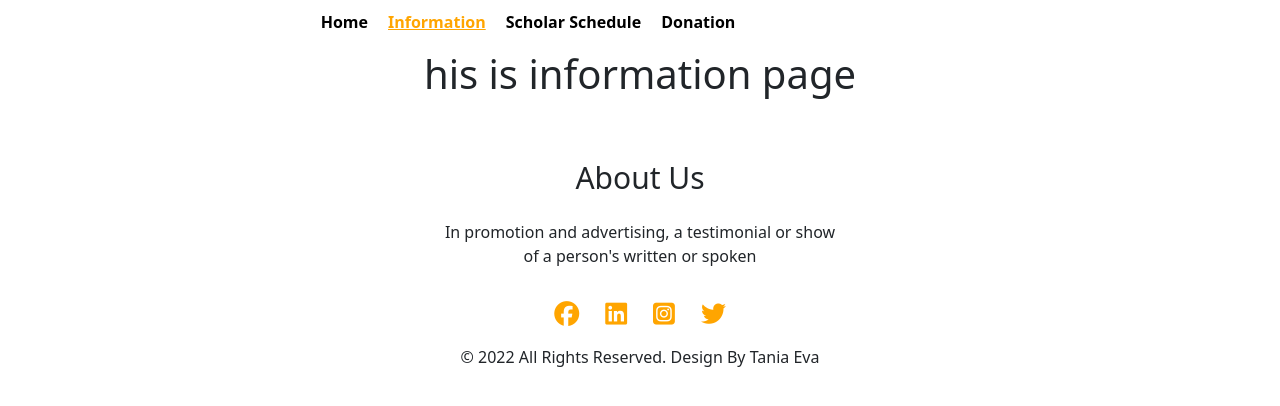
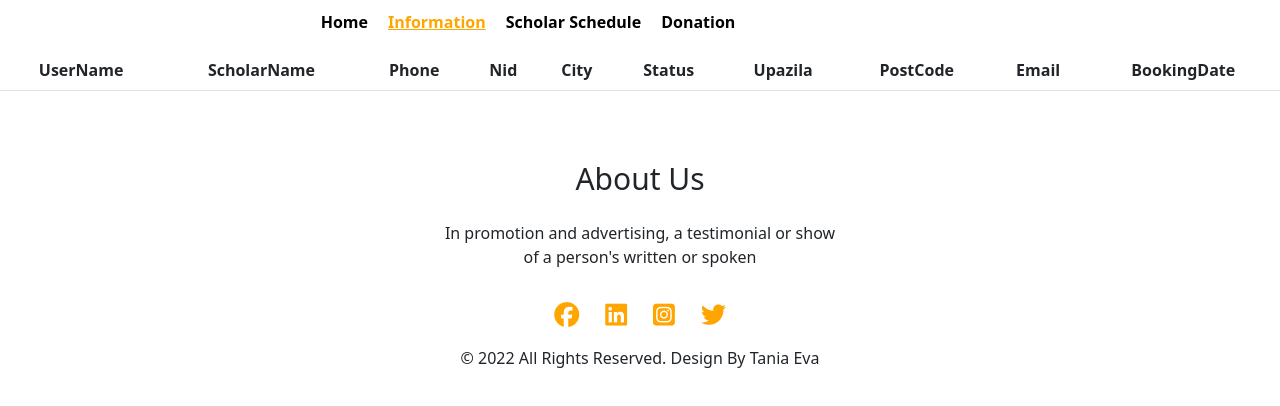
Before and after one commit to tanianasrin1/charity-based-react, a React (Create React App) app: page /information in a window 1280 px wide. Shown: the top 406 px of the page. Built offline with nearby package versions, Linux system fonts and the light colour scheme.

Commit message:
table page fixed

```diff
--- a/src/App.js
+++ b/src/App.js
@@ -1,4 +1,5 @@
 import './App.css';
+import React from 'react'
 import 'bootstrap/dist/css/bootstrap.min.css';
 import Header from './components/Header/Header';
 import {Routes, Route} from 'react-router-dom'
@@ -7,11 +8,16 @@ import Information from './components/Information/Information';
 import Donation from './components/Donation/Donation';
 import ScholarHome from './components/Scholar/ScholarHome';
 import Footer from './components/footer/Footer';
+import { useState } from 'react';
+export const InformationContext = React.createContext();
 
 function App() {
+  const [userInfo, setUserInfo ] = useState([]);
   return (
     <div className="App">
       <Header></Header>
+
+      <InformationContext.Provider value={[userInfo, setUserInfo ]}>
       <Routes>
         <Route path="/" element={<Home></Home>}></Route>
         <Route path="/home" element={<Home></Home>}></Route>
@@ -19,6 +25,9 @@ function App() {
         <Route path="/scholar" element={<ScholarHome></ScholarHome>}></Route>
         <Route path="/donation" element={<Donation></Donation>}></Route>
       </Routes>
+      </InformationContext.Provider>
+
+
 
       <Footer></Footer>
 
--- a/src/components/Donation/Donation.js
+++ b/src/components/Donation/Donation.js
@@ -2,9 +2,14 @@ import React from 'react';
 
 const Donation = () => {
     return (
-        <div>
-            <h2>Donation</h2>
-        </div>
+        <div class="card">
+  <img src="https://ng-educal.vercel.app/assets/img/course/course-5.jpg" class="card-img-top" alt="..."/>
+  <div class="card-body">
+    <h5 class="card-title">Card title</h5>
+    <p class="card-text">Some quick example text to build on the card title and make up the bulk of the card's content.</p>
+    <a href="#" class="btn btn-primary">Add to Cart</a>
+  </div>
+</div>
     );
 };
 
--- a/src/components/Information/Information.js
+++ b/src/components/Information/Information.js
@@ -1,9 +1,47 @@
-import React from 'react';
+import React, { useContext } from 'react';
+import { InformationContext } from '../../App';
 
 const Information = () => {
+    const [userInfo, setUserInfo ] = useContext(InformationContext);
+    console.log(userInfo)
     return (
         <div>
-            <h1>his is information page</h1>
+            <table class="table table-striped">
+  <thead>
+    <tr>
+      <th scope="col">UserName</th>
+      <th scope="col">ScholarName</th>
+      <th scope="col">Phone</th>
+      <th scope="col">Nid</th>
+      <th scope="col">City</th>
+      <th scope="col">Status</th>
+      <th scope="col">Upazila</th>
+      <th scope="col">PostCode</th>
+      <th scope="col">Email</th>
+      <th scope="col">BookingDate</th>
+    </tr>
+  </thead>
+  <tbody>
+
+     {
+        userInfo.map(singleUser => <tr>
+
+            <td> {singleUser.UserName} </td>
+            <td> {singleUser.ScholarName} </td>
+            <td> {singleUser.Phone} </td>
+            <td> {singleUser.Nid} </td>
+            <td> {singleUser.City} </td>
+            <td> {singleUser.status} </td>
+            <td> {singleUser.Upazila} </td>
+            <td> {singleUser.PostCode} </td>
+            <td> {singleUser.email} </td>
+            <td> {singleUser.BookingDate} </td>
+        </tr>)
+     }
+
+
+  </tbody>
+</table>
         </div>
     );
 };
--- a/src/components/Scholar/SingleScholar.js
+++ b/src/components/Scholar/SingleScholar.js
@@ -1,14 +1,28 @@
 import React from 'react';
+import { useContext } from 'react';
+import { InformationContext } from '../../App';
 import './SingleScholar.css';
-import {useNavigate} from 'react-router-dom'
+
 
 const SingleScholar = ({scholar}) => {
+    const [userInfo, setUserInfo ] = useContext(InformationContext);
     const {_id, phone, nid, area, city, upazila, postCode, status, scholarName, scholarId, scholarEmail, userName, userEmail, bookingDate} = scholar
-    // const navigate = useNavigate();
+    const handleformsubmit = (e) => {
+        e.preventDefault();
+       const UserName = e.target.UserName.value;
+       const ScholarName = e.target.ScholarName.value;
+       const Phone = e.target.Phone.value;
+       const Nid = e.target.Nid.value;
+       const City = e.target.City.value;
+       const status = e.target.status.value;
+       const Upazila = e.target.Upazila.value;
+       const PostCode = e.target.PostCode.value;
+       const email = e.target.email.value;
+       const BookingDate = e.target.BookingDate.value;
 
-    // const navigateToScholarDetails = id => {
-    //     navigate(`/information/${id}`)
-    // }
+       const user = {UserName, ScholarName, Phone, Nid, City, status, Upazila, PostCode, email, BookingDate}
+       setUserInfo([...userInfo, user])
+    }
     return (
         <div className='scholar-cart'>
             <h4>Name: {userName} </h4>
@@ -23,19 +37,19 @@ const SingleScholar = ({scholar}) => {
             <p>BookingDate: {bookingDate} </p>
 
             <h2>Form</h2>
-               <form>
-                       <input type="text" name="name" placeholder='UserName' id="" />
-                       <input type="text" name="name" placeholder='ScholarName' id="" />
-                       <input type="number" name="number" placeholder='Phone' id="" />
-                       <input type="number" name="number" placeholder='Nid' id="" />
-                       <input type="text" name="name" placeholder='City' id="" />
-                       <input type="text" name="name" placeholder='status' id="" />
-                       <input type="text" name="name" placeholder='Upazila' id="" />
-                       <input type="text" name="name" placeholder='PostCode' id="" />
+               <form onSubmit={handleformsubmit}>
+                       <input type="text" name="UserName" placeholder='UserName' id="" />
+                       <input type="text" name="ScholarName" placeholder='ScholarName' id="" />
+                       <input type="number" name="Phone" placeholder='Phone' id="" />
+                       <input type="number" name="Nid" placeholder='Nid' id="" />
+                       <input type="text" name="City" placeholder='City' id="" />
+                       <input type="text" name="status" placeholder='status' id="" />
+                       <input type="text" name="Upazila" placeholder='Upazila' id="" />
+                       <input type="text" name="PostCode" placeholder='PostCode' id="" />
                        <input type="email" name="email" placeholder='email' id="" />
-                       <input type="number" name="number" placeholder='BookingDate' id="" /> <br />
+                       <input type="text" name="BookingDate" placeholder='BookingDate' id="" /> <br />
                        <input type="submit" value="submit" placeholder='submit' />
-                       {/* <button onClick={() => navigateToScholarDetails(_id)}>Submit</button> */}
+
                </form>
 
         </div>
```
